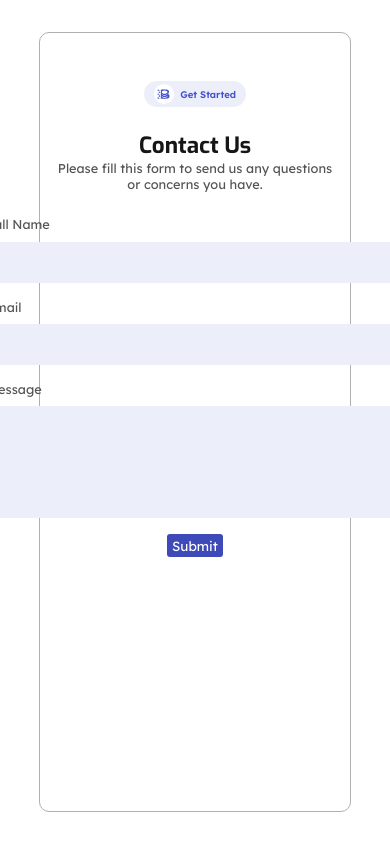
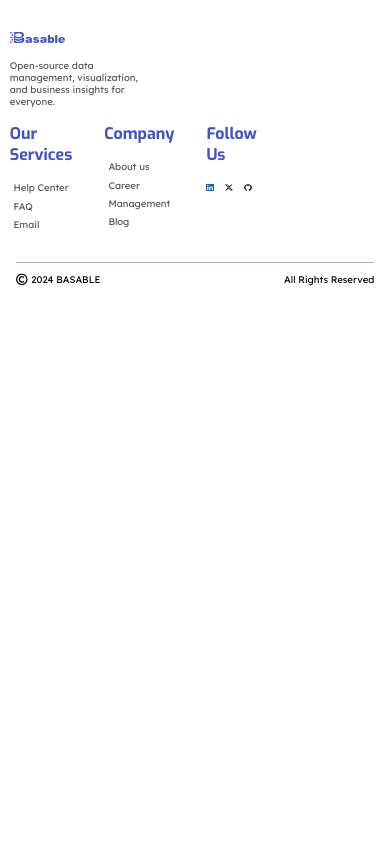
Before and after one commit to prodbyola/basable, a React (Create React App) app in the folder landing/: page / in a window 390 px wide. Shown: the top 844 px of the page. Built offline with nearby package versions, Linux system fonts and the light colour scheme.

Commit message:
css component set up for each jsx and footer css ready

```diff
--- a/landing/src/App.css
+++ b/landing/src/App.css
@@ -116,6 +116,10 @@ body {
 
 
 /* Footer here!!! */
+.Footer {
+  border: 1px solid;
+  margin-bottom: 2rem;
+}
 
 .footer-container {
   display: flex;
@@ -180,9 +184,10 @@ body {
   font-size: .6rem;
   display: flex;
   justify-content: space-between;
-  padding: 1rem 23rem;
+  align-items: center;
+  padding: 1rem 21rem;
   border-top: 1px solid rgba(169, 175, 231, 1);
-  width: fit-content;
+  width: 58%;
   margin-left: 21rem;
 
 }
@@ -278,6 +283,7 @@ body {
   .footer-left p {
     font-size: 1rem;
     width: 20rem;
+    word-wrap: break-word;
   }
 
   .footer-right {
@@ -308,6 +314,7 @@ body {
     border-top: 2px solid rgba(169, 175, 231, 1);
     display: flex;
     align-items: center;
+    flex-wrap: wrap;
   }
 
   .footer-bottom p {
--- a/landing/src/App.js
+++ b/landing/src/App.js
@@ -1,11 +1,4 @@
 import logo from "./logo.svg";
-import "./App.css";
-// import {
-//   createBrowserRouter,
-//   RouterProvider,
-//   Route,
-//   Link,
-// } from "react-router-dom";
 import Contact from "./LandingContactFooterComponents/Contact";
 import Footer from "./LandingContactFooterComponents/Footer";
 
@@ -13,7 +6,7 @@ import Footer from "./LandingContactFooterComponents/Footer";
 function App() {
   return (
     <>
-      <Contact />
+      {/* <Contact /> */}
       <Footer />
     </>
   );
--- /dev/null
+++ b/landing/src/LandingContactFooterComponents/Footer.css
@@ -0,0 +1,180 @@
+* {
+    margin: 0;
+    padding: 0;
+    box-sizing: border-box;
+}
+
+body {
+    height: 100vh;
+}
+
+.footer-body {
+    width: 100%;
+    display: flex;
+    flex-direction: column;
+    align-items: center;
+    font-family: Lexend;
+}
+
+.footer-container {
+    display: flex;
+    justify-content: center;
+    align-items: center;
+    gap: 2rem;
+    width: 100%;
+    margin: 2rem 0;
+}
+
+.footer-right {
+    display: flex;
+    /* flex-wrap: wrap; */
+    gap: 2rem;
+}
+
+.footer-right-sections {
+    display: flex;
+    flex-direction: column;
+    align-items: center;
+    gap: 1rem;
+}
+
+.footer-right-link {
+    display: flex;
+    flex-direction: column;
+    gap: .4rem;
+}
+
+.footer-left {
+    display: flex;
+    flex-direction: column;
+    gap: 1rem;
+}
+
+.footer-left p {
+    width: 50%;
+    color: rgba(84, 84, 84, 1);
+}
+
+.footer-logo {
+    width: 40%;
+}
+
+.footer-socials {
+    width: 60%;
+}
+
+.footer-right-sections a {
+    text-decoration: none;
+    color: rgba(84, 84, 84, 1);
+}
+
+.footer-link-header-text {
+    color: rgba(68, 81, 202, 1);
+    font-family: Exo;
+}
+
+.footer-bottom {
+    display: flex;
+    justify-content: space-between;
+    align-items: center;
+    padding: .4rem 0;
+    border-top: 1px solid rgba(169, 175, 231, 1);
+    width: 66%;
+}
+
+/* MEDIA QUERY!!! */
+@media only screen and (min-width: 481px) and (max-width: 768px) {
+    .footer-body {
+        width: 100%;
+    }
+
+    .footer-container {
+        width: 95%;
+        gap: 0rem;
+    }
+
+    .footer-left p {
+        font-size: .6rem;
+        width: 60%;
+    }
+
+    .footer-logo {
+        width: 30%;
+    }
+
+    .footer-right {
+        flex-wrap: nowrap;
+    }
+
+    .footer-right-link a,
+    .footer-bottom {
+        font-size: .6rem;
+    }
+
+    .footer-bottom {
+        width: 92%;
+    }
+}
+
+
+
+
+@media only screen and (max-width: 480px) {
+    .footer-body {
+        width: 100%;
+    }
+
+    .footer-container {
+        width: 95%;
+        gap: 0rem;
+        flex-direction: column;
+        gap: 1rem;
+    }
+
+
+    .footer-right,
+    .footer-left {
+        align-self: flex-start;
+        width: 50%;
+    }
+
+    /* .footer-right {
+        flex-wrap: nowrap;
+    } */
+
+    .footer-left p {
+        font-size: .6rem;
+        width: 80%;
+    }
+
+    .footer-logo {
+        width: 30%;
+    }
+
+    .footer-right-link a,
+    .footer-bottom {
+        font-size: .6rem;
+    }
+
+    .footer-link-header-text {
+        align-self: flex-start;
+    }
+
+    .footer-bottom {
+        width: 92%;
+    }
+
+    .footer-right-link-small-screen {
+        flex-direction: row;
+    }
+
+    .copyright-container {
+        display: flex;
+        align-items: center;
+        gap: .2rem;
+    }
+
+    .copyright {
+        font-size: 1rem;
+    }
+}
--- a/landing/src/LandingContactFooterComponents/Footer.jsx
+++ b/landing/src/LandingContactFooterComponents/Footer.jsx
@@ -1,4 +1,5 @@
 import React from 'react';
+import "./Footer.css";
 import logo from '../images/logo.svg'
 import linkedin from "../images/LinkedIn - Original.svg";
 import tweeter from "../images/prime_twitter.svg";
@@ -9,7 +10,7 @@ function Footer() {
 
 
   return (
-    <div className="Footer">
+    <div className="footer-body">
       <div className="footer-container">
         <div className="footer-left">
           <img className="footer-logo" src={logo} alt="logo" />
@@ -46,18 +47,18 @@ function Footer() {
                 <img className="footer-socials" src={linkedin} alt="linkedin" />
               </a>
               <a href="#">
-                <img src={tweeter} alt="twitter" />
+                <img className="footer-socials" src={tweeter} alt="twitter" />
               </a>
               <a href="#">
-                <img src={github} alt="github" />
+                <img className="footer-socials" src={github} alt="github" />
               </a>
             </div>
           </div>
         </div>
       </div>
       <div className="footer-bottom">
-        <p className='copyright-container'>
-          <span className='copyright'>&copy;</span> {currentYear} BASABLE
+        <p className="copyright-container">
+          <span className="copyright">&copy;</span> {currentYear} BASABLE
         </p>
         <p>All Rights Reserved</p>
       </div>
```
Also changed, not shown: landing/src/LandingContactFooterComponents/Contact.css (added).
